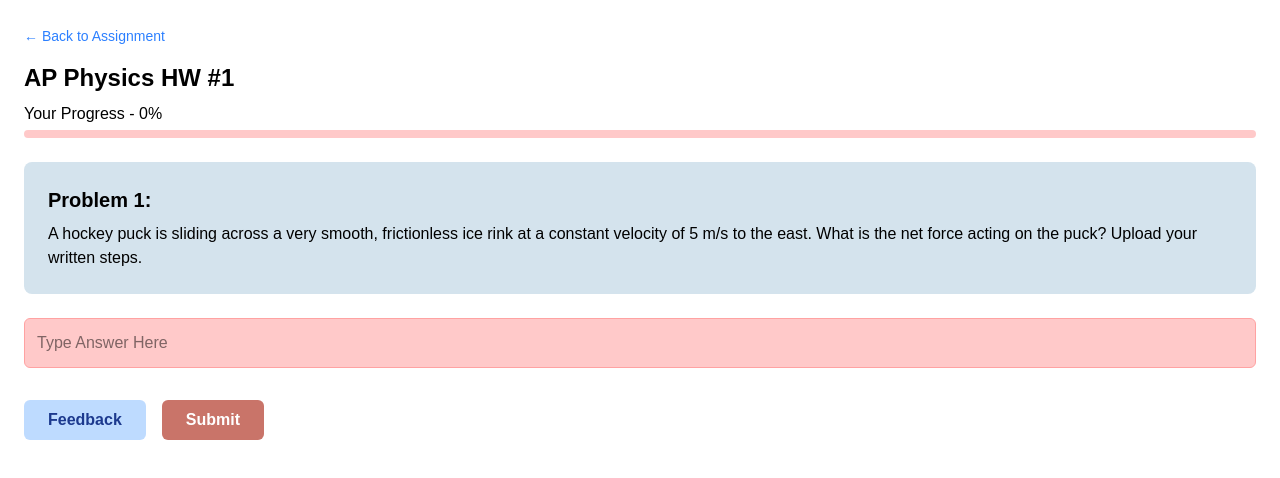
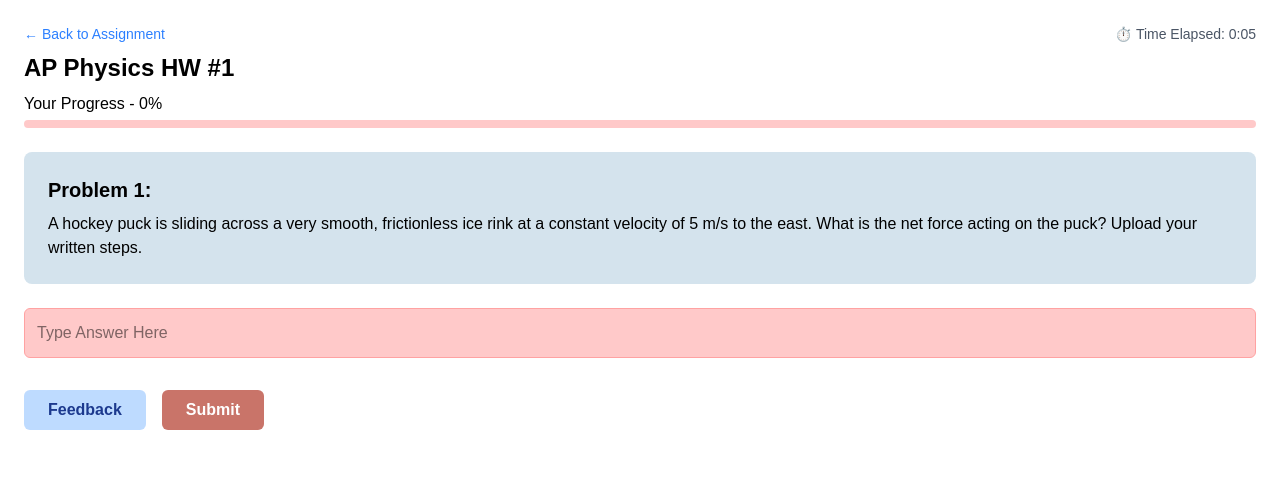
Before and after one commit to jadenseangmany/Zippy, a Next.js app in the folder client/: page /assignments/physics/hw1/problem1 in a window 1280 px wide. Shown: the top 478 px of the page. Built offline with nearby package versions, Linux system fonts and the light colour scheme.

Commit message:
added timer to assignment

```diff
--- a/client/src/app/assignments/physics/hw1/problem1/page.tsx
+++ b/client/src/app/assignments/physics/hw1/problem1/page.tsx
@@ -1,14 +1,28 @@
 "use client";
 
 import { useRouter } from "next/navigation";
-import { useState } from "react";
+import { useState, useEffect } from "react";
 
 export default function HW1ProblemsPage() {
   const router = useRouter();
-  const [currentStep, setCurrentStep] = useState(0); // 0, 1 = problems, 2 = complete
+  const [currentStep, setCurrentStep] = useState(0);
   const [submitted, setSubmitted] = useState(false);
-  const [answer, setAnswer] = useState(""); // capture answer input
-  const [evaluation, setEvaluation] = useState(""); // Gemini evaluation text
+  const [answer, setAnswer] = useState("");
+  const [evaluation, setEvaluation] = useState("");
+  const [elapsedTime, setElapsedTime] = useState(0);
+
+  useEffect(() => {
+    const interval = setInterval(() => {
+      setElapsedTime((prev) => prev + 1);
+    }, 1000);
+    return () => clearInterval(interval);
+  }, []);
+
+  const formatTime = (seconds: number) => {
+    const mins = Math.floor(seconds / 60);
+    const secs = seconds % 60;
+    return `${mins}:${secs.toString().padStart(2, "0")}`;
+  };
 
   const problems = [
     {
@@ -24,12 +38,11 @@ export default function HW1ProblemsPage() {
   ];
 
   const isFinalStep = currentStep === problems.length;
-  // 🧠 Calculate progress: 0%, 50%, 100%
   const progress = currentStep === 0 ? 0 : currentStep === 1 ? 50 : 100;
 
   const handleNext = () => {
     setSubmitted(false);
-    setAnswer(""); // clear answer when moving to next problem
+    setAnswer("");
     setEvaluation("");
     setCurrentStep((prev) => prev + 1);
   };
@@ -46,16 +59,13 @@ export default function HW1ProblemsPage() {
   const handleSubmit = async () => {
     if (!submitted) {
       try {
-        // POST to your backend Gemini API endpoint
         const response = await fetch("http://localhost:3001/api/grade", {
           method: "POST",
-          headers: {
-            "Content-Type": "application/json",
-          },
+          headers: { "Content-Type": "application/json" },
           body: JSON.stringify({
             questionText: problems[currentStep].question,
             answerText: answer,
-            studentId: "test123", // or your dynamic student id
+            studentId: "test123",
           }),
         });
         const data = await response.json();
@@ -73,18 +83,27 @@ export default function HW1ProblemsPage() {
 
   return (
     <div className="min-h-screen bg-white p-6">
-      {/* 🔙 Back to Assignment */}
-      <button
-        onClick={() => router.push("/assignments/physics/hw1")}
-        className="text-blue-500 hover:underline mb-4 text-sm"
-      >
-        ← Back to Assignment
-      </button>
+      {/* 🔙 Header Row with Back + Timer */}
+      <div className="flex items-center justify-between mb-2">
+        <button
+          onClick={() => router.push("/assignments/physics/hw1")}
+          className="text-blue-500 hover:underline text-sm"
+        >
+          ← Back to Assignment
+        </button>
+
+        {!isFinalStep && (
+          <p className="text-sm text-gray-600">
+            ⏱️ Time Elapsed: {formatTime(elapsedTime)}
+          </p>
+        )}
+      </div>
 
       <h2 className="text-2xl font-bold mb-2 text-black">AP Physics HW #1</h2>
       <p className="text-black mb-1">
         {isFinalStep ? "Assignment Complete!" : `Your Progress - ${progress}%`}
       </p>
+
       <div className="h-2 w-full bg-red-200 rounded-full mb-6 overflow-hidden">
         <div
           className="h-full bg-red-500 transition-all"
@@ -94,7 +113,6 @@ export default function HW1ProblemsPage() {
 
       {!isFinalStep ? (
         <>
-          {/* Problem Box */}
           <div className="bg-[#d4e3ed] rounded-lg p-6 text-black mb-6">
             <p className="text-xl font-bold mb-2">
               Problem {problems[currentStep].number}:
@@ -115,7 +133,6 @@ export default function HW1ProblemsPage() {
             </div>
           )}
 
-          {/* Controls */}
           <div className="flex gap-4 mt-4">
             {currentStep > 0 && (
               <button
@@ -141,7 +158,6 @@ export default function HW1ProblemsPage() {
           </div>
         </>
       ) : (
-        // 🎉 Completion Screen
         <div className="grid grid-cols-1 md:grid-cols-2 gap-6 mt-6">
           <div className="bg-[#d4e3ed] rounded-lg p-6 text-black">
             <p className="font-semibold text-lg mb-2">Great Work!</p>
@@ -177,7 +193,6 @@ export default function HW1ProblemsPage() {
               <span>Rank</span>
             </div>
 
-            {/* Your Entry */}
             <div className="bg-red-50 border-2 border-red-300 rounded-lg px-4 py-2 mb-2 grid grid-cols-3 items-center text-black text-sm">
               <span>You</span>
               <span>47</span>
```
Also changed, not shown: 1 other file (tests, documents, lock files or other folders).
